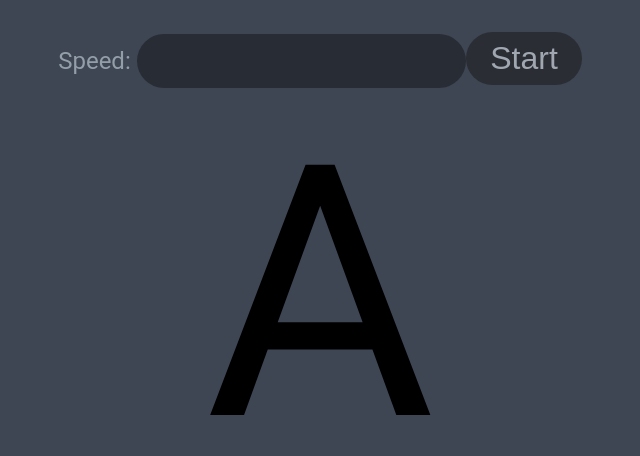
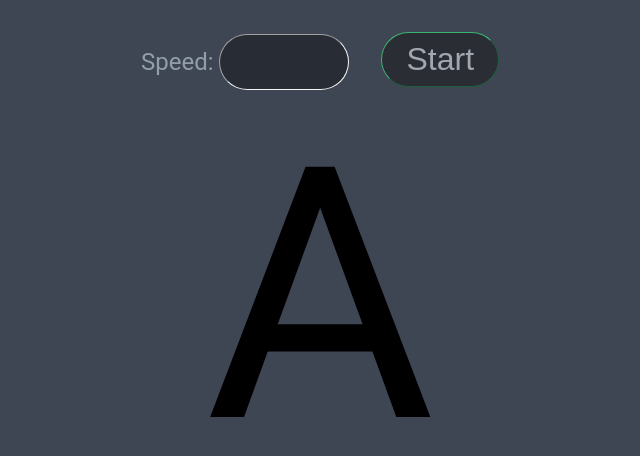
Before and after one commit to Qarls/letter-picker, a React (Create React App) app: page / in a window 1280 px wide. Shown: the top 456 px of the page, without its empty margins (320-960 px from the left). Built offline with nearby package versions, Linux system fonts and the light colour scheme.

Commit message:
add used elements tracker. Minor fixes to A and Z required

```diff
--- a/src/App.css
+++ b/src/App.css
@@ -10,18 +10,37 @@ label {
 input {
   background-color: #282c34;
   border-radius: 2.5rem;
-  border: none;
   font-size: 1.5rem;
   color: #a0a7b1;
   padding: 0.8rem;
   padding-left: 1rem;
-  padding-right: 2rem;
+  padding-right: 1rem;
   text-justify: center;
   text-align: center;
-  max-width: 22vw;
+  max-width: 6rem;
   margin-top: 2rem;
+  margin-right: 2rem;
+  border-width: 0.1rem;
+  border-color: whitesmoke;
+  cursor: pointer;
+
+
 }
 
+button.startbutton {
+  border-width: 0.1rem;
+  border-color: mediumseagreen;
+}
+
+button.stopbutton {
+  border-width: 0.1rem;
+  border-color: crimson;
+}
+
+input::-webkit-outer-spin-button,
+input::-webkit-inner-spin-button {
+    -webkit-appearance: none;
+}
 .App-logo {
   height: 40vmin;
   pointer-events: none;
--- a/src/App.js
+++ b/src/App.js
@@ -33,9 +33,14 @@ const BASE_ALPHABET = {
 function App() {
 
 
+const elementArray = BASE_ALPHABET.alphabet.map((element) => {
+  console.log(element)
+  return [element, true]
+})
+const arrayLen = elementArray.length
   return (
     <>
-      <Picker style={style} letters={BASE_ALPHABET.alphabet} />
+      <Picker style={style} elementArray={elementArray} arrayLen={arrayLen}/>
     </>
   );
 }
--- a/src/Components/Letter.js
+++ b/src/Components/Letter.js
@@ -1,9 +1,17 @@
 import React, {} from 'react'
 import './Letter.css';
 
-const Letter = ({letters, currentElement}) => {
+const Letter = ({elementArray, currentElement}) => {
+function displayElement() {
+  try {
+    return elementArray[currentElement+1]
+  }
+  catch {
+    return elementArray[0]
+  }
+}
 return(
-    <p>{letters[currentElement]}</p>
+    <p>{displayElement()}</p>
   )
 }
 
--- a/src/Components/Picker.js
+++ b/src/Components/Picker.js
@@ -3,25 +3,40 @@ import Letter from './Letter'
 let intervalId;
 let elementIndex = 0;
 
-const Picker = ({style, letters}) => {
+
+const Picker = ({style, elementArray, arrayLen}) => {
+  console.log(elementArray)
+  const [usedElements, updateUsedElements] = useState([])
+  const [speed, setSpeed] = useState(199)
   const [isRunning, toggleRunning] = useState(true);
   const [currentElement, setCurrentElement] = useState(() => {
     return 0
   });
 
-  const [speed, setSpeed] = useState(199)
+
 
   function handleChange(event) {
     setSpeed(event.target.value)
   }
 
+  function checkAvailable(index) {
+    if (index) return true;
+    return false;
+  }
+
   const nextLetter = () => {
-    elementIndex++
-    if (elementIndex >= letters.length) {
+
+    if (elementIndex >= arrayLen) {
       elementIndex = 0
     }
-    setCurrentElement(elementIndex)
-    return elementIndex
+    elementIndex++
+    if (checkAvailable(elementArray[elementIndex][1])) {
+      setCurrentElement(elementIndex)
+      return elementIndex
+    }
+    else {
+      nextLetter();
+    }
   }
 
   function handleRunClick() {
@@ -29,16 +44,24 @@ const Picker = ({style, letters}) => {
     if (isRunning) {
       intervalId = setInterval(nextLetter, speed)
     }
-    else clearInterval(intervalId)
-    return nextLetter()
+    else {
+      fetch(currentElement)
+        .then(clearInterval(intervalId))
+      if (checkAvailable(elementIndex)) {
+        updateUsedElements(prevElements => [...prevElements, elementArray[elementIndex][0]])
+        elementArray[elementIndex][1] = false;
+        console.log(usedElements)
+      }
+  }
   }
 
   return (
     <div style={style}>
-      <label for='speed'>Speed: </label>
+      <label htmlFor='speed'>Speed: </label>
       <input type='number' id='speed' onChange={handleChange} ></input>
-      <button onClick={handleRunClick}>{isRunning ? 'Start' : 'Stop'}</button>
-      <Letter currentElement={currentElement} letters={letters} />
+      <button onClick={handleRunClick} className={isRunning ? 'startbutton' : 'stopbutton'}>{isRunning ? 'Start' : 'Stop'}</button>
+      <Letter currentElement={currentElement - 1} elementArray={elementArray} />
+      <span>{usedElements}</span>
     </div>
   )
 }
--- a/src/index.css
+++ b/src/index.css
@@ -17,8 +17,8 @@ button {
   color: #a0a7b1;
   margin-top: 2rem;
   background-color: #2a2d33;
-  border: none;
   border-radius: 2rem;
+  cursor: pointer;
 
 }
 
```
